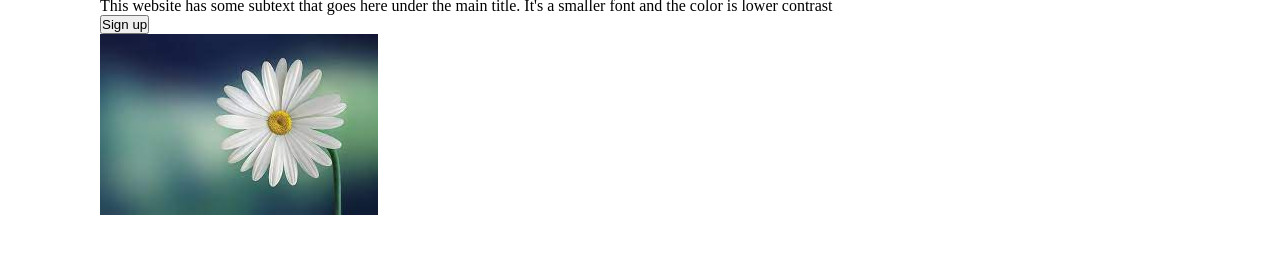
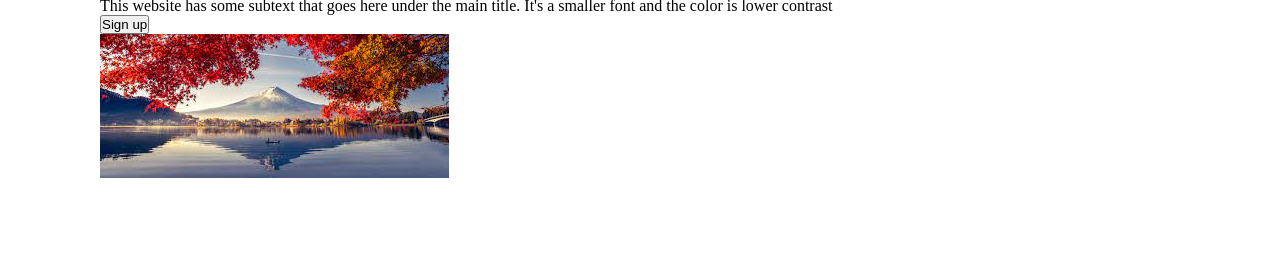
Before and after one commit to GD2032/flexbox, a plain HTML site: page index.html in a window 1280 px wide. Shown: the part 87-340 px from the top of the page. Drawn offline with Linux system fonts and the light colour scheme.

Commit message:
troca de imagem

```diff
--- a/index.html
+++ b/index.html
@@ -21,7 +21,7 @@
             <p>This website has some subtext that goes here under the main title. It's a smaller font and the color is lower contrast</p>
             <button>Sign up</button>
         </div>
-        <img src="/flor.jpeg" alt="Example image">
+        <img src="/transferir.jpeg" alt="Example image">
     </div>
 </body>
 </html>
```
Also changed, not shown: flor.jpeg (deleted), transferir.jpeg (added).
